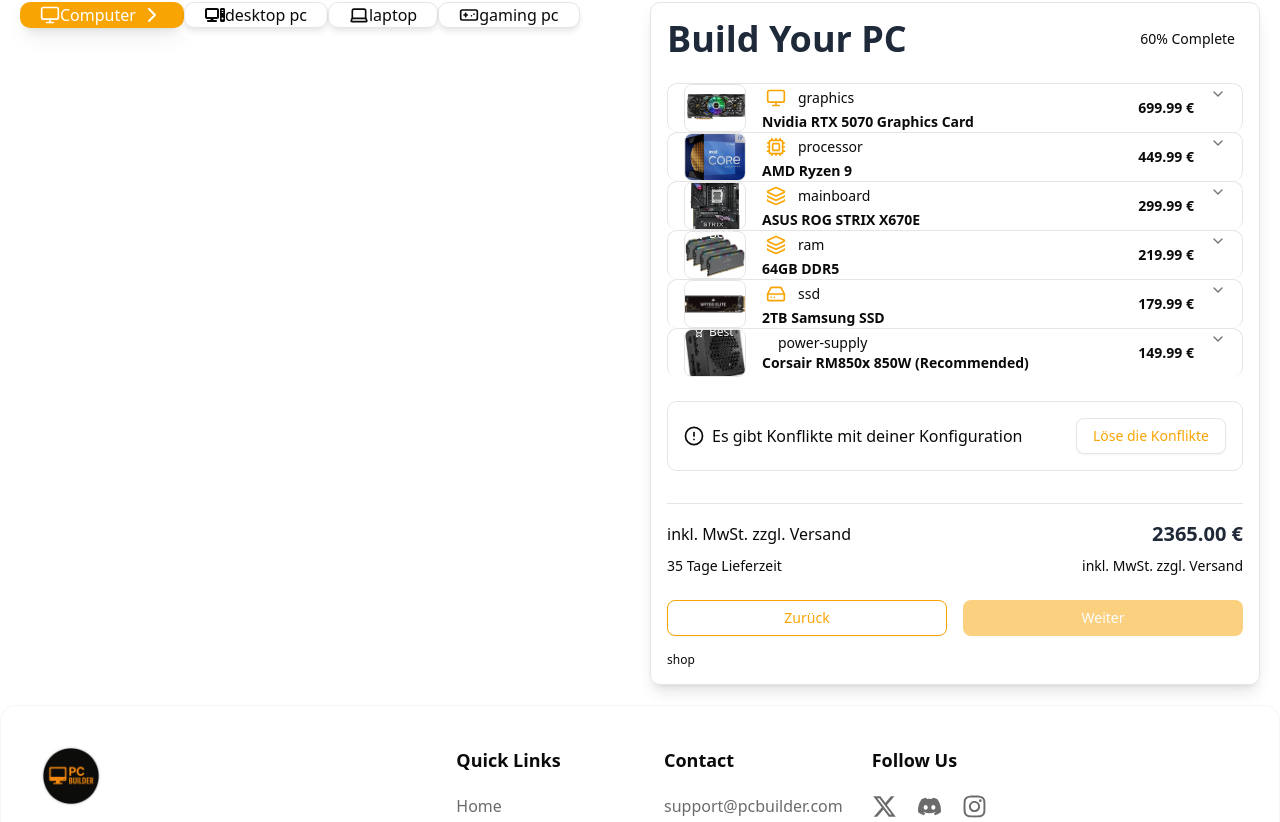
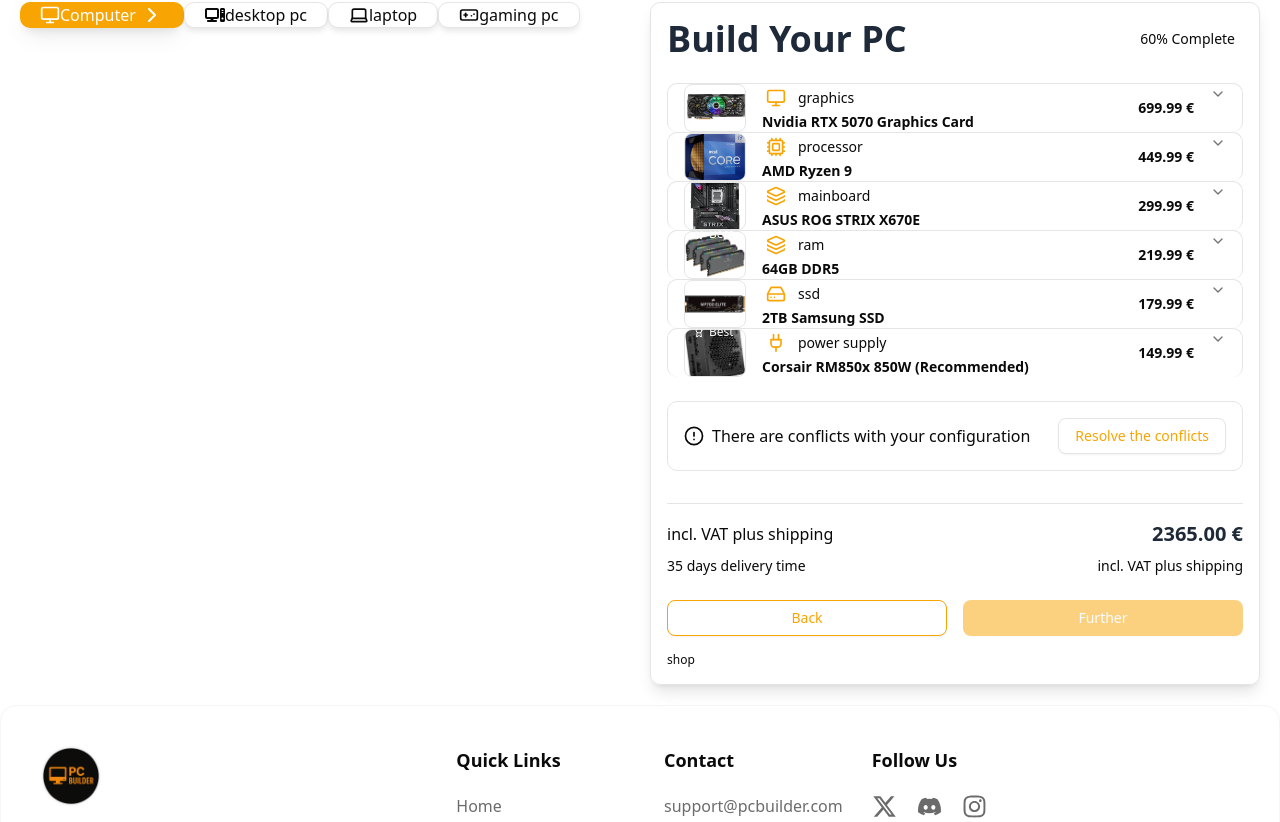
Before and after one commit to alphasspase/custom-pc-builder, a Next.js app: page /build in a window 1280 px wide. Shown: the part 406-1228 px from the top of the page. Built offline with nearby package versions, Linux system fonts and the light colour scheme; grey boxes are pictures that could not be loaded.

Commit message:
set up complete

```diff
--- a/src/app/build/_components/PCBuilder.tsx
+++ b/src/app/build/_components/PCBuilder.tsx
@@ -1,6 +1,7 @@
 'use client';
 
 import { useState } from 'react';
+import { useRouter } from 'next/navigation';
 import { motion } from 'framer-motion';
 import {
   AlertCircle,
@@ -9,8 +10,8 @@
   Monitor,
   HardDrive,
   Layers,
-  Zap,
   Award,
+  Plug,
 } from 'lucide-react';
 import { Button } from '@/components/ui/button';
 
@@ -42,6 +43,7 @@
 }
 
 export default function PCBuilder() {
+  const router = useRouter();
   // const [expanded, setExpanded] = useState<string | null>('processor');
   const [total, setTotal] = useState<number>(2365.0);
   const [hasConflict, setHasConflict] = useState<boolean>(true);
@@ -214,7 +216,7 @@
       ],
     },
     {
-      id: 'power-supply',
+      id: 'power supply',
       name: 'Corsair RM850x 850W (Recommended)',
       price: 149.99,
       selected: true,
@@ -316,8 +318,8 @@
         return <Layers className="size-5" />;
       case 'ssd':
         return <HardDrive className="size-5" />;
-      case 'psu':
-        return <Zap className="size-5" />;
+      case 'power supply':
+        return <Plug className="size-5" />;
       default:
         return null;
     }
@@ -686,7 +688,7 @@
               <AlertCircle size={20} className="text-amber-500" />
             </motion.div>
             <span className="font-medium text-amber-800">
-              Es gibt Konflikte mit deiner Konfiguration
+              There are conflicts with your configuration
             </span>
           </div>
           <motion.div whileHover={{ scale: 1.05 }} whileTap={{ scale: 0.95 }}>
@@ -695,7 +697,7 @@
               variant="outline"
               className="border-amber-300 hover:bg-amber-100 transition-all"
             >
-              Löse die Konflikte
+              Resolve the conflicts
             </Button>
           </motion.div>
         </motion.div>
@@ -708,7 +710,7 @@
         transition={{ delay: 0.5, duration: 0.5 }}
       >
         <div className="flex justify-between items-center mb-2">
-          <span className="text-gray-500">inkl. MwSt. zzgl. Versand</span>
+          <span className="text-gray-500">incl. VAT plus shipping</span>
           <motion.span
             key={total}
             initial={{ scale: 1.2, color: '#4F46E5' }}
@@ -720,10 +722,8 @@
           </motion.span>
         </div>
         <div className="flex justify-between items-center mb-6">
-          <span className="text-sm text-gray-500">35 Tage Lieferzeit</span>
-          <span className="text-sm text-gray-500">
-            inkl. MwSt. zzgl. Versand
-          </span>
+          <span className="text-sm text-gray-500">35 days delivery time</span>
+          <span className="text-sm text-gray-500">incl. VAT plus shipping</span>
         </div>
 
         <div className="flex gap-4">
@@ -732,8 +732,12 @@
             whileTap={{ scale: 0.98 }}
             className="flex-1"
           >
-            <Button variant="outline" className="w-full">
-              Zurück
+            <Button
+              onClick={() => router.back()}
+              variant="outline"
+              className="w-full"
+            >
+              Back
             </Button>
           </motion.div>
           <motion.div
@@ -742,7 +746,7 @@
             className="flex-1"
           >
             <Button className="w-full" disabled={hasConflict}>
-              Weiter
+              Further
             </Button>
           </motion.div>
         </div>
```
